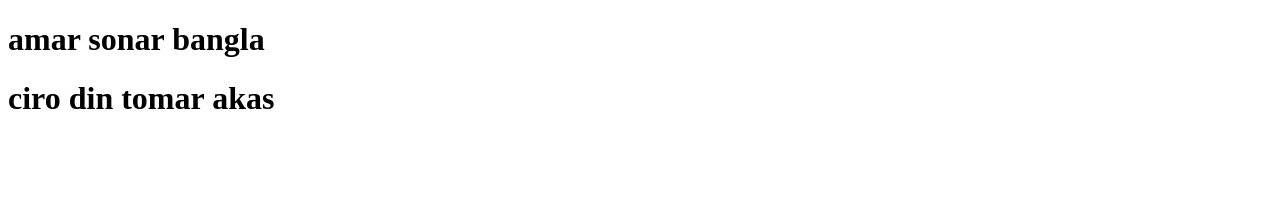
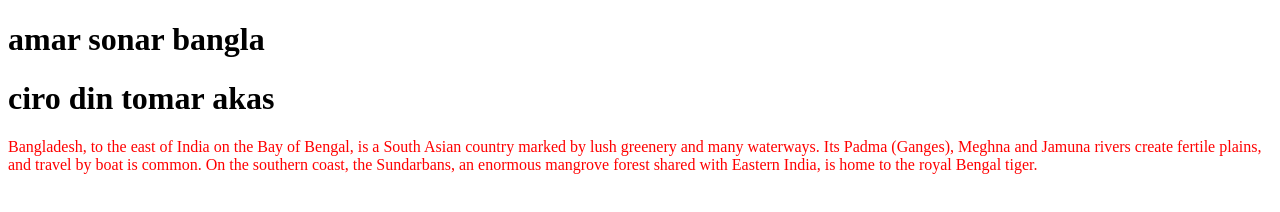
Before and after one commit to JunnurHasan/my-thrid-repo, a plain HTML site: page index.html in a window 1280 px wide. Drawn offline with Linux system fonts and the light colour scheme.

Commit message:
style added

```diff
--- a/index.html
+++ b/index.html
@@ -5,9 +5,11 @@
     <meta http-equiv="X-UA-Compatible" content="IE=edge">
     <meta name="viewport" content="width=device-width, initial-scale=1.0">
     <title>My Third Githuib Repo</title>
+    <link rel="stylesheet" href="style.css">
 </head>
 <body>
     <h1>amar sonar bangla</h1>
     <h1>ciro din tomar akas</h1>
+    <p>Bangladesh, to the east of India on the Bay of Bengal, is a South Asian country marked by lush greenery and many waterways. Its Padma (Ganges), Meghna and Jamuna rivers create fertile plains, and travel by boat is common. On the southern coast, the Sundarbans, an enormous mangrove forest shared with Eastern India, is home to the royal Bengal tiger.</p>
 </body>
 </html>
--- a/style.css
+++ b/style.css
@@ -0,0 +1,3 @@
+p{
+    color: red;
+}
```
